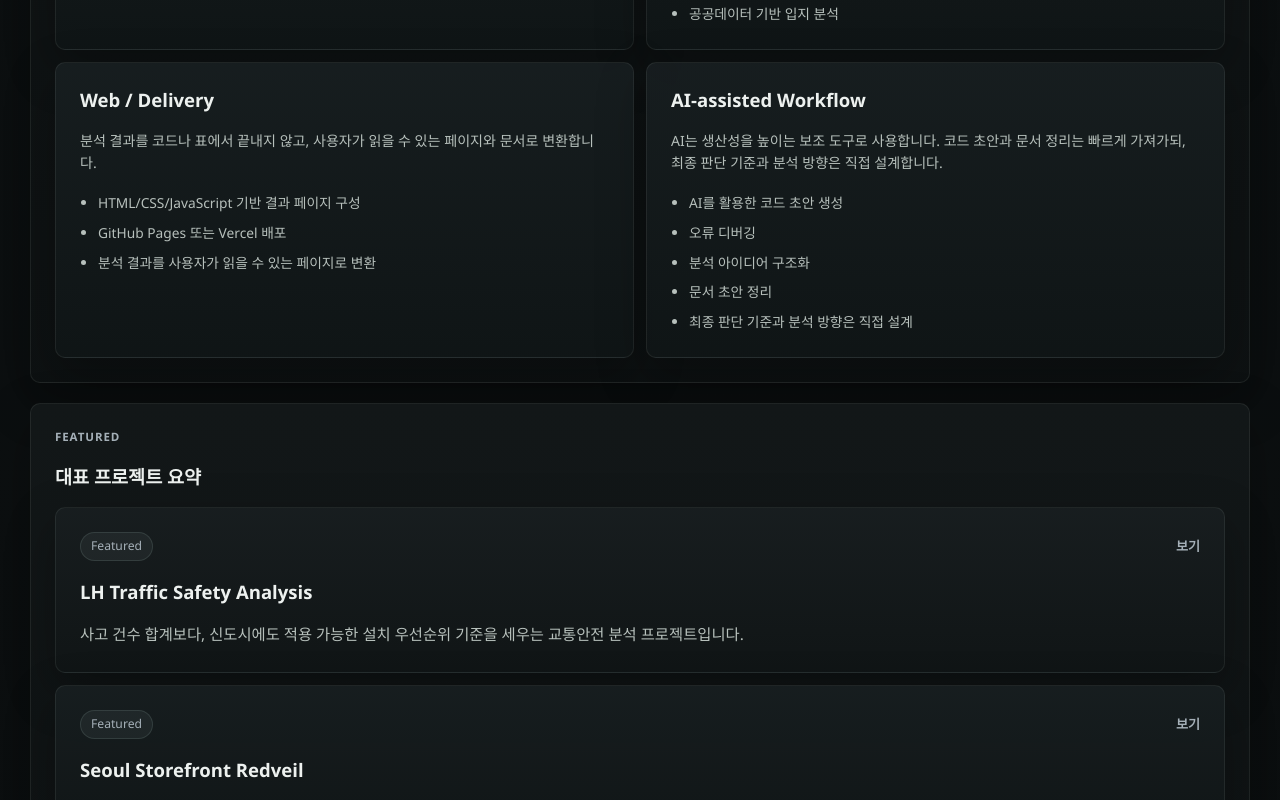
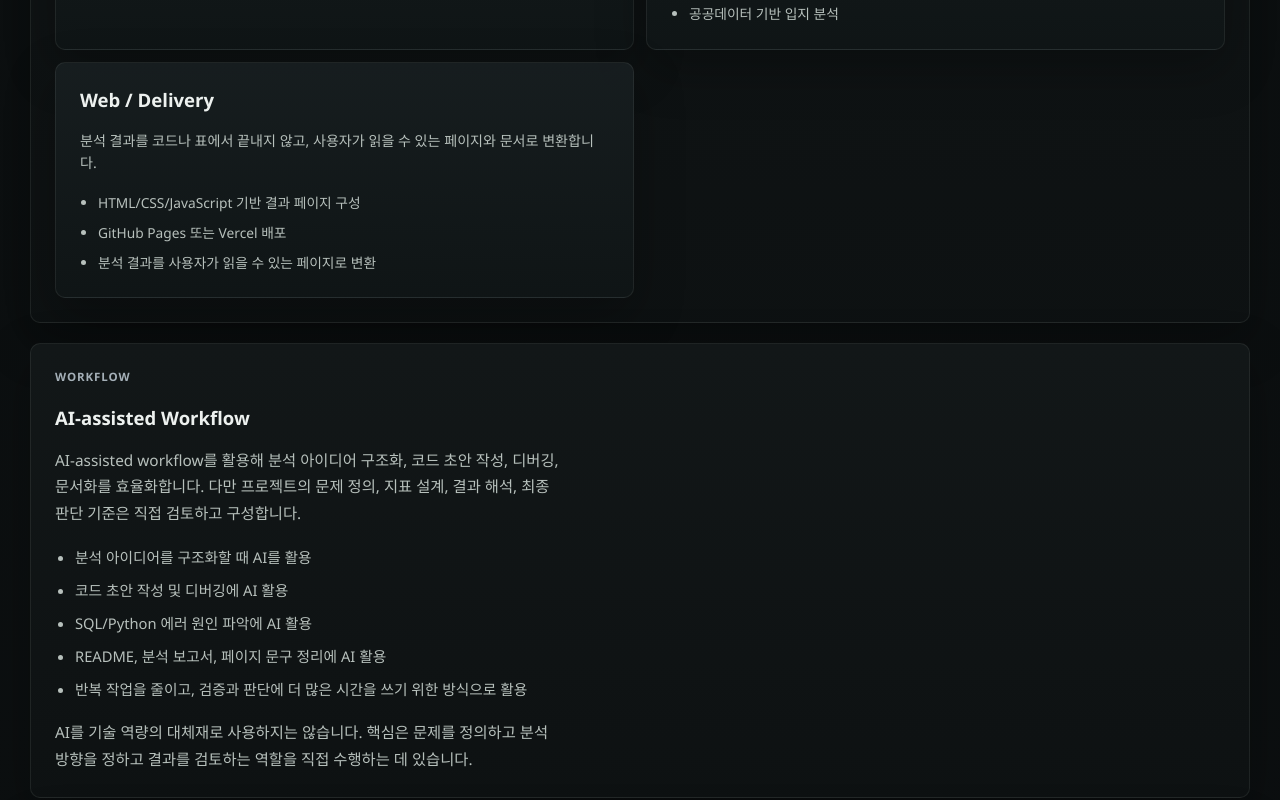
Before and after one commit to dffxonnb-cyber/signal-archive, a Next.js app: page /resume in a window 1280 px wide. Shown: the part 2020-2820 px from the top of the page. Built offline with nearby package versions, Linux system fonts and the light colour scheme.

Commit message:
Add resume AI-assisted workflow section

```diff
--- a/app/globals.css
+++ b/app/globals.css
@@ -1623,7 +1623,8 @@ main {
 
 .resume-panel--profile,
 .resume-panel--projects,
-.resume-panel--skills {
+.resume-panel--skills,
+.resume-panel--workflow {
   grid-column: span 2;
 }
 
@@ -1738,6 +1739,7 @@ main {
   .resume-panel--profile,
   .resume-panel--projects,
   .resume-panel--skills,
+  .resume-panel--workflow,
   .resume-profile-grid__wide {
     grid-column: span 1;
   }
--- a/app/resume/page.tsx
+++ b/app/resume/page.tsx
@@ -110,6 +110,18 @@ export default function ResumePage() {
             </div>
           </section>
 
+          <section className="surface-card detail-section resume-panel resume-panel--workflow">
+            <span className="eyebrow">Workflow</span>
+            <h2 className="section-title">AI-assisted Workflow</h2>
+            <p className="page-intro">{profile.aiWorkflow.summary}</p>
+            <ul className="list-stack">
+              {profile.aiWorkflow.items.map((item) => (
+                <li key={item}>{item}</li>
+              ))}
+            </ul>
+            <p className="page-intro">{profile.aiWorkflow.note}</p>
+          </section>
+
           <section className="surface-card detail-section resume-panel resume-panel--projects">
             <span className="eyebrow">Featured</span>
             <h2 className="section-title">대표 프로젝트 요약</h2>
--- a/content/profile.ts
+++ b/content/profile.ts
@@ -92,17 +92,18 @@ export const profile: Profile = {
         "분석 결과를 사용자가 읽을 수 있는 페이지로 변환",
       ],
     },
-    {
-      title: "AI-assisted Workflow",
-      summary:
-        "AI는 생산성을 높이는 보조 도구로 사용합니다. 코드 초안과 문서 정리는 빠르게 가져가되, 최종 판단 기준과 분석 방향은 직접 설계합니다.",
-      items: [
-        "AI를 활용한 코드 초안 생성",
-        "오류 디버깅",
-        "분석 아이디어 구조화",
-        "문서 초안 정리",
-        "최종 판단 기준과 분석 방향은 직접 설계",
-      ],
-    },
   ],
+  aiWorkflow: {
+    summary:
+      "AI-assisted workflow를 활용해 분석 아이디어 구조화, 코드 초안 작성, 디버깅, 문서화를 효율화합니다. 다만 프로젝트의 문제 정의, 지표 설계, 결과 해석, 최종 판단 기준은 직접 검토하고 구성합니다.",
+    items: [
+      "분석 아이디어를 구조화할 때 AI를 활용",
+      "코드 초안 작성 및 디버깅에 AI 활용",
+      "SQL/Python 에러 원인 파악에 AI 활용",
+      "README, 분석 보고서, 페이지 문구 정리에 AI 활용",
+      "반복 작업을 줄이고, 검증과 판단에 더 많은 시간을 쓰기 위한 방식으로 활용",
+    ],
+    note:
+      "AI를 기술 역량의 대체재로 사용하지는 않습니다. 핵심은 문제를 정의하고 분석 방향을 정하고 결과를 검토하는 역할을 직접 수행하는 데 있습니다.",
+  },
 };
```
Also changed, not shown: types/content.ts (+7 -0 lines).
